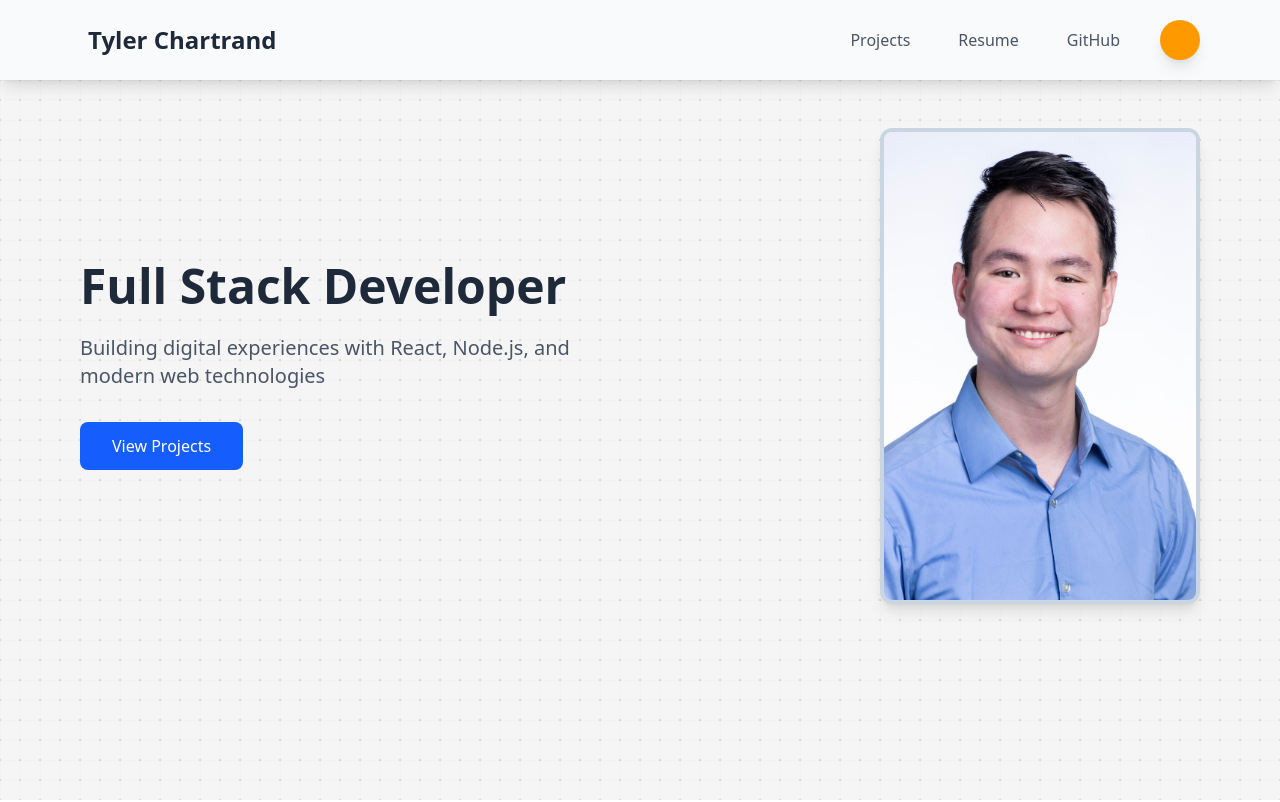
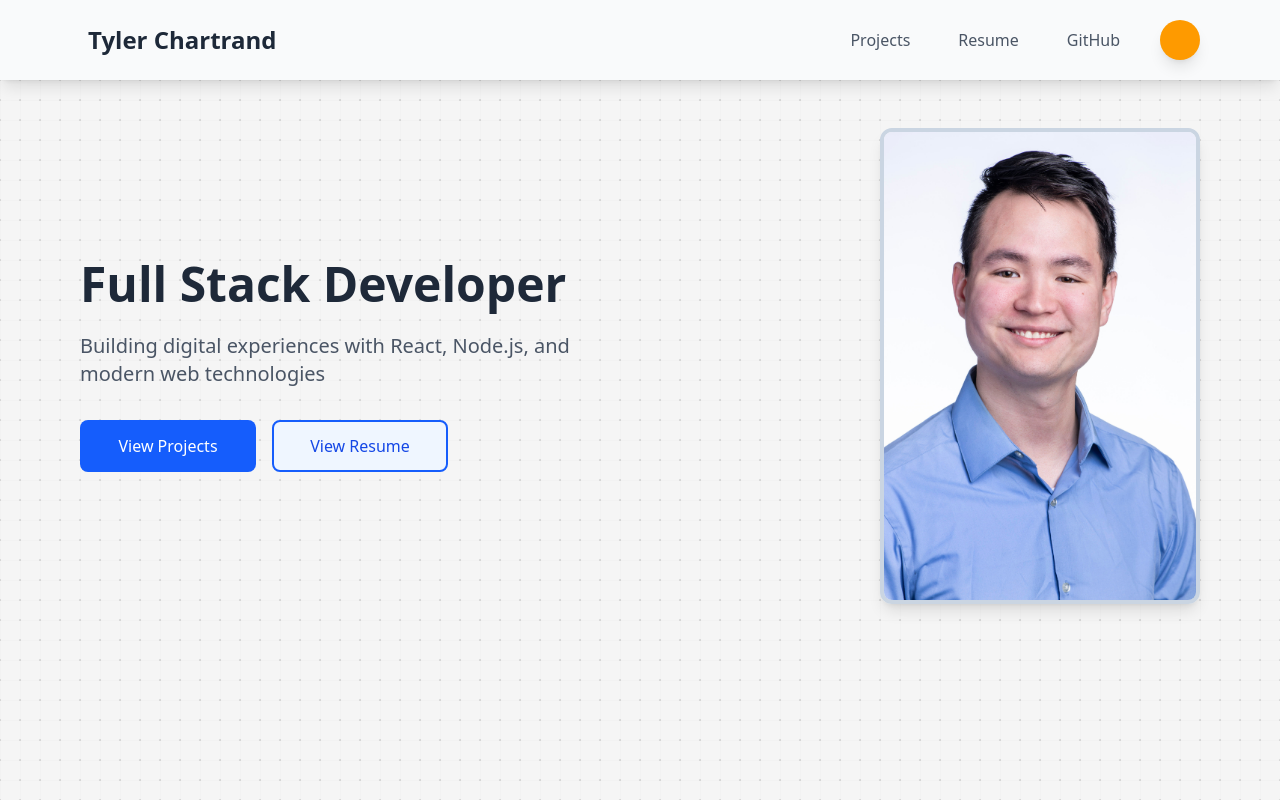
Before and after one commit to tychart/homepage, a React (Vite) app: page / in a window 1280 px wide. Shown: the top 802 px of the page. Built offline with nearby package versions, Linux system fonts and the light colour scheme; some icons are missing.

Commit message:
Updated to add resume button

```diff
--- a/src/pages/home/home.tsx
+++ b/src/pages/home/home.tsx
@@ -1,7 +1,7 @@
 import Projects from "./projects";
 import profileImage from "../../assets/profile_picture.jpg";
 import { useEffect } from "react";
-import { useLocation } from "react-router-dom";
+import { Link, useLocation } from "react-router-dom";
 
 const Home = () => {
   const location = useLocation();
@@ -38,9 +38,20 @@ const HeroSection = () => (
             Building digital experiences with React, Node.js, and modern web
             technologies
           </p>
-          <button className="rounded-lg bg-blue-600 px-8 py-3 text-white transition-colors duration-300 hover:bg-blue-700">
-            View Projects
-          </button>
+          <div className="flex flex-wrap gap-4">
+            <Link
+              to={{ pathname: "/", hash: "#projects" }}
+              className="inline-flex w-44 items-center justify-center rounded-lg bg-blue-600 px-8 py-3 text-white transition-colors duration-300 hover:bg-blue-700"
+            >
+              View Projects
+            </Link>
+            <Link
+              to="/resume"
+              className="inline-flex w-44 items-center justify-center rounded-lg border-2 border-blue-600 bg-blue-50 px-8 py-3 text-blue-700 transition-colors duration-300 hover:bg-blue-100 dark:border-blue-300 dark:bg-blue-900/30 dark:text-blue-200 dark:hover:bg-blue-900/50"
+            >
+              View Resume
+            </Link>
+          </div>
         </div>
         <img
           className="mt-10 h-auto w-48 rounded-xl border-4 border-slate-300 object-cover shadow-lg md:mt-0 md:ml-auto md:w-80"
```
Also changed, not shown: 2 other files (tests, documents, lock files or other folders).
